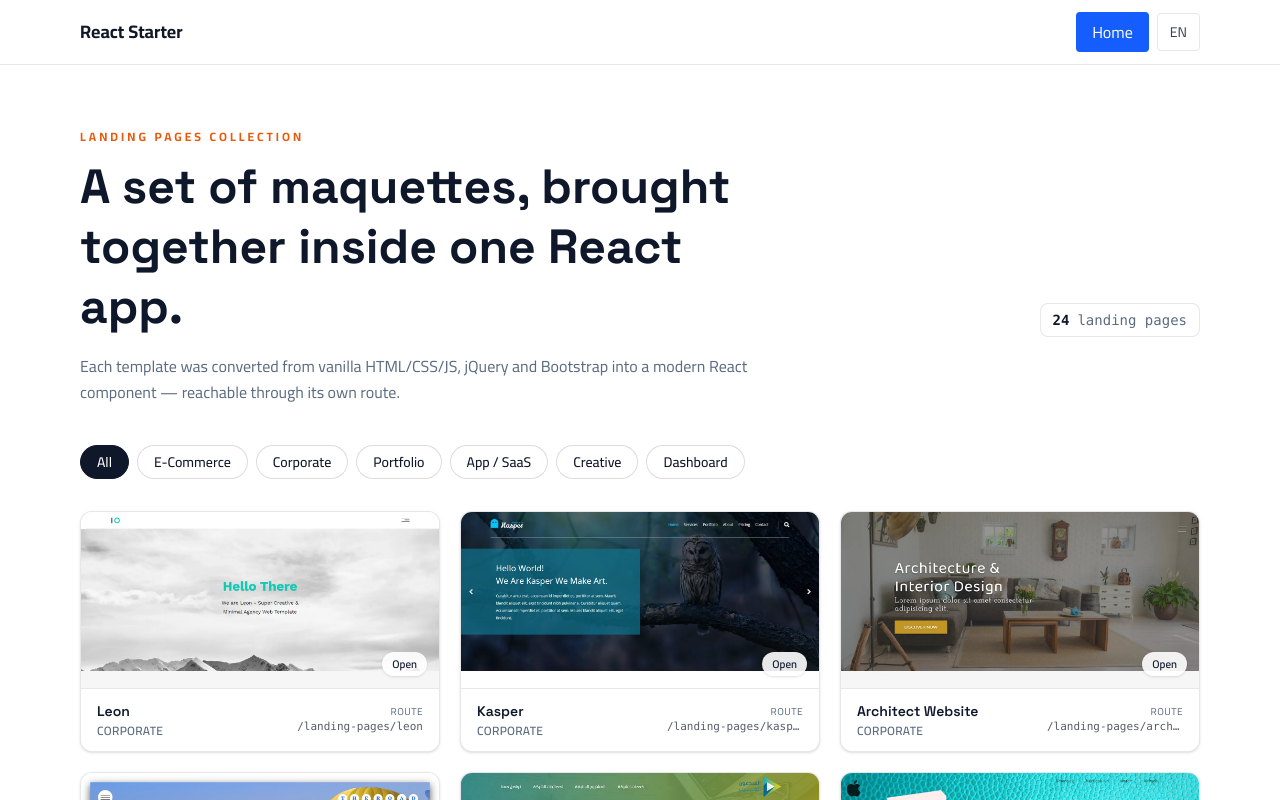
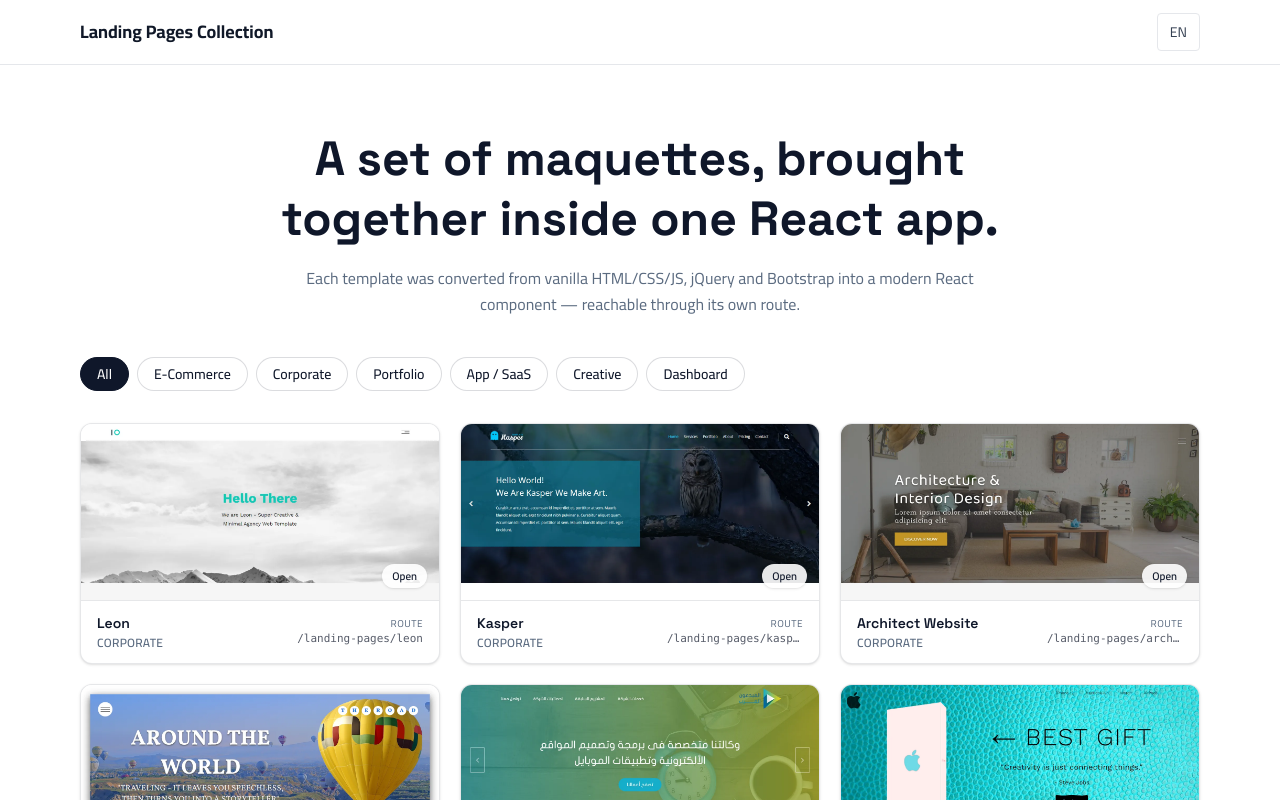
Before and after one commit to Mahmoud-Saadaoui/react-landing-pages-gallery, a React (Vite) app: page / in a window 1280 px wide. Shown: the top 800 px of the page. Built offline with nearby package versions, Linux system fonts and the light colour scheme.

Commit message:
adjust home page

```diff
--- a/src/components/Dashboard/Sidebar.jsx
+++ b/src/components/Dashboard/Sidebar.jsx
@@ -3,7 +3,7 @@ import { sidebarNav } from "./data";
 
 const Sidebar = () => (
   <div className="sidebar bg-white p-20 p-relative">
-    <h3 className="p-relative txt-c mt-0">Elzero</h3>
+    <h3 className="p-relative txt-c mt-0">Mahmoud</h3>
     <ul>
       {sidebarNav.map((item) => (
         <li key={item.label}>
--- a/src/components/Header.jsx
+++ b/src/components/Header.jsx
@@ -1,14 +1,9 @@
-import { Link, NavLink } from "react-router-dom";
+import { Link } from "react-router-dom";
 import { useTranslation } from "react-i18next";
 import LanguageSwitcher from "./common/LanguageSwitcher";
 
 const Header = () => {
   const { t } = useTranslation();
-
-  const linkClass = ({ isActive }) =>
-    `px-4 py-2 rounded transition-colors ${
-      isActive ? "bg-blue-600 text-white" : "text-gray-700 hover:bg-gray-100"
-    }`;
 
   return (
     <header className="border-b border-gray-200 bg-white">
@@ -17,9 +12,6 @@ const Header = () => {
           {t("brand.name")}
         </Link>
         <nav className="flex items-center gap-2">
-          <NavLink to="/" end className={linkClass}>
-            {t("nav.home")}
-          </NavLink>
           <LanguageSwitcher />
         </nav>
       </div>
--- a/src/components/Plans/Footer.jsx
+++ b/src/components/Plans/Footer.jsx
@@ -1,8 +1,8 @@
 const Footer = () => (
   <div className="footer">
     <div className="container">
-      <div className="copyright float-left">Copyright to Elzero Web School 2017</div>
-      <div className="design float-left">Designed By Osama Elzero</div>
+      <div className="copyright float-left">Copyright to Mahmoud Saadaoui 2020</div>
+      <div className="design float-left">Designed By Mahmoud</div>
       <div className="clearfix"></div>
     </div>
   </div>
--- a/src/components/SpecialDesign/Footer.jsx
+++ b/src/components/SpecialDesign/Footer.jsx
@@ -1,5 +1,5 @@
 const Footer = () => (
-  <div className="footer">Created With Love By Osama Elzero</div>
+  <div className="footer">Created With Mahmoud Saadaoui</div>
 );
 
 export default Footer;
--- a/src/components/common/LanguageSwitcher.jsx
+++ b/src/components/common/LanguageSwitcher.jsx
@@ -22,8 +22,10 @@ const LanguageSwitcher = () => {
     return () => document.removeEventListener("mousedown", handleClickOutside);
   }, []);
 
+  const activeCode = i18n.resolvedLanguage?.slice(0, 2) ?? "en";
+
   const current =
-    LANGUAGES.find((lang) => lang.code === i18n.language) ?? LANGUAGES[0];
+    LANGUAGES.find((lng) => lng.code === activeCode) ?? LANGUAGES[0];
 
   const changeLanguage = (code) => {
     i18n.changeLanguage(code);
@@ -46,20 +48,20 @@ const LanguageSwitcher = () => {
           className="absolute top-full mt-1 start-0 w-full rounded border border-gray-200 bg-white shadow-lg"
           role="listbox"
         >
-          {LANGUAGES.map((lang) => (
-            <li key={lang.code}>
+          {LANGUAGES.map((lng) => (
+            <li key={lng.code}>
               <button
                 type="button"
-                onClick={() => changeLanguage(lang.code)}
+                onClick={() => changeLanguage(lng.code)}
                 className={`w-full px-3 py-2 text-start text-sm hover:bg-gray-50 ${
-                  lang.code === i18n.language
+                  lng.code === activeCode
                     ? "text-blue-600 font-semibold"
                     : "text-gray-700"
                 }`}
                 role="option"
-                aria-selected={lang.code === i18n.language}
+                aria-selected={lng.code === activeCode}
               >
-                {lang.label}
+                {lng.label}
               </button>
             </li>
           ))}
--- a/src/locales/ar.json
+++ b/src/locales/ar.json
@@ -1,6 +1,6 @@
 {
   "brand": {
-    "name": "React Starter"
+    "name": "مجموعة صفحات الهبوط"
   },
   "nav": {
     "home": "الرئيسية"
@@ -26,7 +26,7 @@
     "dashboard": "لوحة التحكم"
   },
   "footer": {
-    "copyright": "© {{year}} React Starter Kit",
+    "copyright": "© {{year}} معرض صفحات الهبوط بالـ React",
     "slogan": "متعدد اللغات • دعم RTL • قابل لإعادة الاستخدام"
   },
   "common": {
--- a/src/locales/en.json
+++ b/src/locales/en.json
@@ -1,6 +1,6 @@
 {
   "brand": {
-    "name": "React Starter"
+    "name": "Landing Pages Collection"
   },
   "nav": {
     "home": "Home"
@@ -26,7 +26,7 @@
     "dashboard": "Dashboard"
   },
   "footer": {
-    "copyright": "© {{year}} React Starter Kit",
+    "copyright": "© {{year}} React Landing Pages Gallery",
     "slogan": "Multilingual • RTL-ready • Reusable"
   },
   "common": {
--- a/src/locales/fr.json
+++ b/src/locales/fr.json
@@ -1,6 +1,6 @@
 {
   "brand": {
-    "name": "React Starter"
+    "name": "Collection de Landing Pages"
   },
   "nav": {
     "home": "Accueil"
@@ -26,7 +26,7 @@
     "dashboard": "Tableau de bord"
   },
   "footer": {
-    "copyright": "© {{year}} React Starter Kit",
+    "copyright": "© {{year}} React Landing Pages Gallery",
     "slogan": "Multilingue • RTL-ready • Réutilisable"
   },
   "common": {
--- a/src/pages/HomePage.jsx
+++ b/src/pages/HomePage.jsx
@@ -6,21 +6,34 @@ import landingPages, { CATEGORIES } from "../config/landingPages";
 const initial = (title) => title.trim().charAt(0).toUpperCase();
 
 const CardImage = ({ page }) => {
-  if (page.screenshot) {
+  const [loaded, setLoaded] = useState(false);
+
+  if (!page.screenshot) {
     return (
+      <div className="flex h-44 w-full items-center justify-center bg-[#0F172A]">
+        <span className="font-display text-5xl font-bold text-white/15">
+          {initial(page.title)}
+        </span>
+      </div>
+    );
+  }
+
+  return (
+    <div className="relative h-44 w-full">
+      <div
+        className={`absolute inset-0 animate-pulse bg-gray-200 transition-opacity duration-300 ${
+          loaded ? "opacity-0" : "opacity-100"
+        }`}
+      />
       <img
         src={page.screenshot}
         alt={page.title}
-        className="h-44 w-full object-cover object-top"
+        className={`h-44 w-full object-cover object-top transition-opacity duration-300 ${
+          loaded ? "opacity-100" : "opacity-0"
+        }`}
         loading="lazy"
+        onLoad={() => setLoaded(true)}
       />
-    );
-  }
-  return (
-    <div className="flex h-44 w-full items-center justify-center bg-[#0F172A]">
-      <span className="font-display text-5xl font-bold text-white/15">
-        {initial(page.title)}
-      </span>
     </div>
   );
 };
@@ -80,22 +93,11 @@ const HomePage = () => {
 
   return (
     <section className="mx-auto max-w-6xl px-4 py-12 sm:py-16">
-      <header className="mb-10">
-        <p className="mb-3 text-xs font-bold uppercase tracking-[0.25em] text-[#E8590C]">
-          {t("gallery.eyebrow")}
-        </p>
-        <div className="flex flex-wrap items-end justify-between gap-6">
-          <h1 className="max-w-2xl font-display text-4xl font-bold leading-tight text-[#0F172A] sm:text-5xl">
-            {t("gallery.title")}
-          </h1>
-          <p className="inline-flex items-center gap-2 rounded-lg border border-[#0F172A]/10 bg-white px-3 py-1.5 font-mono text-sm font-semibold text-[#0F172A]">
-            {landingPages.length}
-            <span className="font-normal text-[#5B6B80]">
-              {t("gallery.count", { count: landingPages.length })}
-            </span>
-          </p>
-        </div>
-        <p className="mt-4 max-w-2xl leading-relaxed text-[#5B6B80]">
+      <header className="mb-10 text-center">
+        <h1 className="mx-auto max-w-3xl font-display text-4xl font-bold leading-tight text-[#0F172A] sm:text-5xl">
+          {t("gallery.title")}
+        </h1>
+        <p className="mx-auto mt-4 max-w-2xl leading-relaxed text-[#5B6B80]">
           {t("gallery.sub")}
         </p>
       </header>
```
Also changed, not shown: src/components/Dashboard/data.js (+22 -22 lines).
